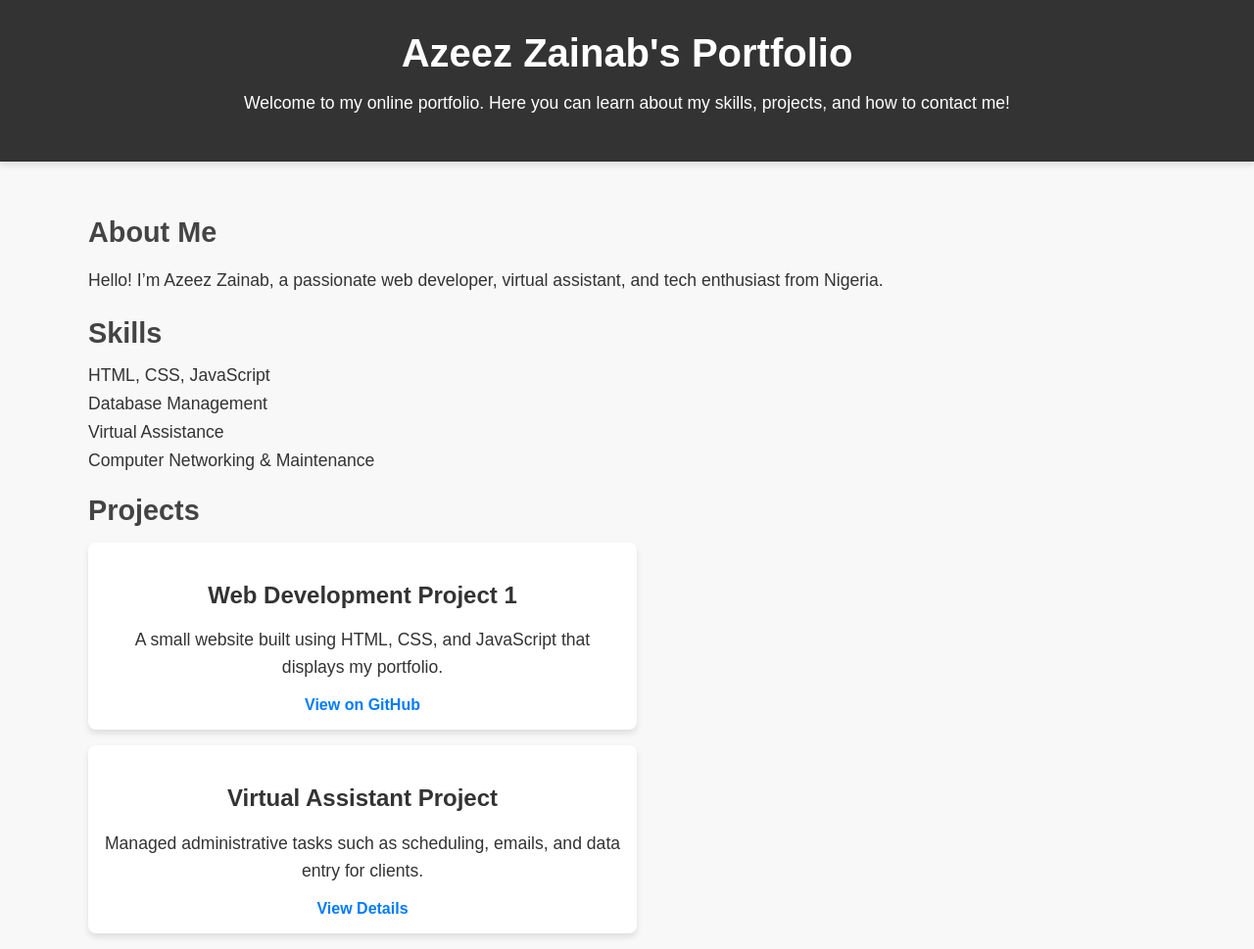
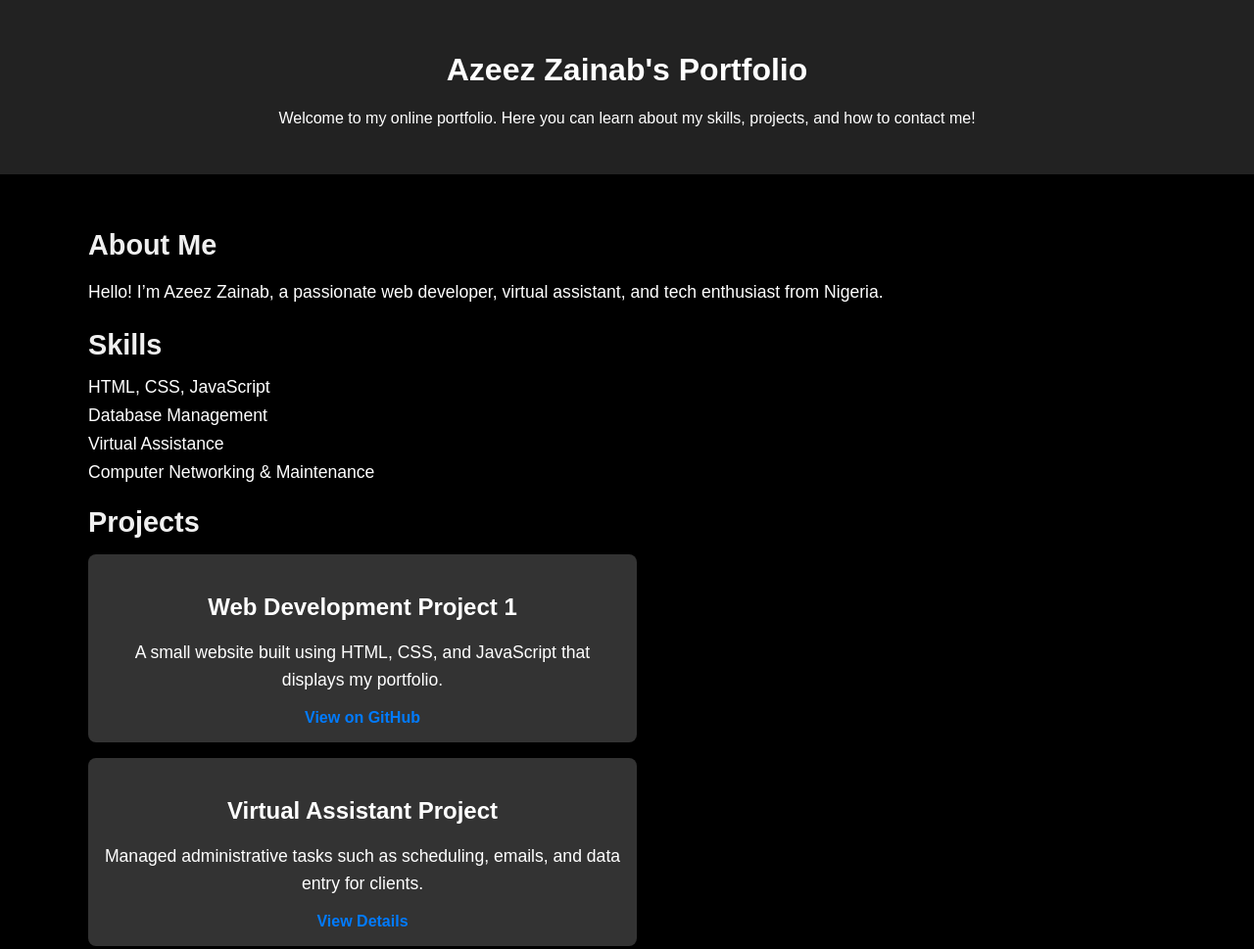
Before and after one commit to Azeez-Zainab/MyPortfolio, a plain HTML site: page index.html in a window 1280 px wide. Shown: the top 969 px of the page at 98% size. Drawn offline with Linux system fonts and the light colour scheme.

Commit message:
Update index.html

```diff
--- a/index.html
+++ b/index.html
@@ -10,27 +10,20 @@
     font-family: 'Arial', sans-serif;
     margin: 0;
     padding: 0;
-            background-color: #f8f8f8;
-            color: #333;
+    background-color: black;  /* Change background to black */
+    color: white;  /* Change text color to white for contrast */
 }
 
+/* Header */
 header {
-            background-color: #333;
+    background-color: #222;  /* Darker shade for the header */
     color: white;
     padding: 2rem 1rem;
     text-align: center;
     box-shadow: 0 4px 6px rgba(0, 0, 0, 0.1);
 }
 
-        header h1 {
-            margin: 0;
-            font-size: 2.5rem;
-        }
-
-        header p {
-            font-size: 1.1rem;
-        }
-
+/* Section Styling */
 section {
     padding: 2rem;
     max-width: 1100px;
@@ -38,7 +31,7 @@
 }
 
 section h2 {
-            color: #444;
+    color: #f0f0f0;  /* Slightly lighter text color for section headings */
     font-size: 1.8rem;
     margin-bottom: 1rem;
 }
@@ -59,6 +52,7 @@
     margin: 0.5rem 0;
 }
 
+/* Projects Section */
 .projects {
     display: flex;
     flex-wrap: wrap;
@@ -66,17 +60,18 @@
 }
 
 .project-card {
-            background-color: #fff;
+    background-color: #333;  /* Dark background for project cards */
     border-radius: 8px;
     box-shadow: 0 4px 6px rgba(0, 0, 0, 0.1);
     width: 48%;
     margin-bottom: 1rem;
     padding: 1rem;
     text-align: center;
+    color: white;  /* Text color inside cards */
 }
 
 .project-card h3 {
-            color: #333;
+    color: #fff;
     font-size: 1.5rem;
     margin-bottom: 1rem;
 }
@@ -87,8 +82,9 @@
     font-weight: bold;
 }
 
+/* Contact Section */
 .contact {
-            background-color: #333;
+    background-color: #222;
     color: white;
     padding: 1.5rem;
     text-align: center;
@@ -101,8 +97,9 @@
     margin: 0.5rem;
 }
 
+/* Footer */
 footer {
-            background-color: #222;
+    background-color: #111;
     color: white;
     text-align: center;
     padding: 1rem;
```
Lines whose indentation alone changed are shown as unchanged.
